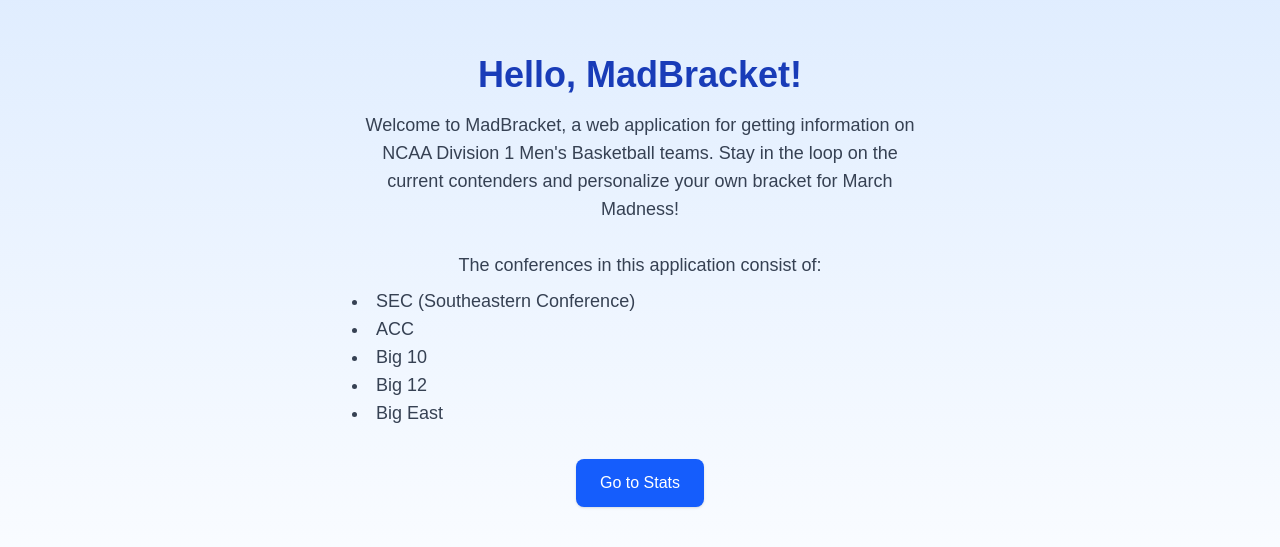
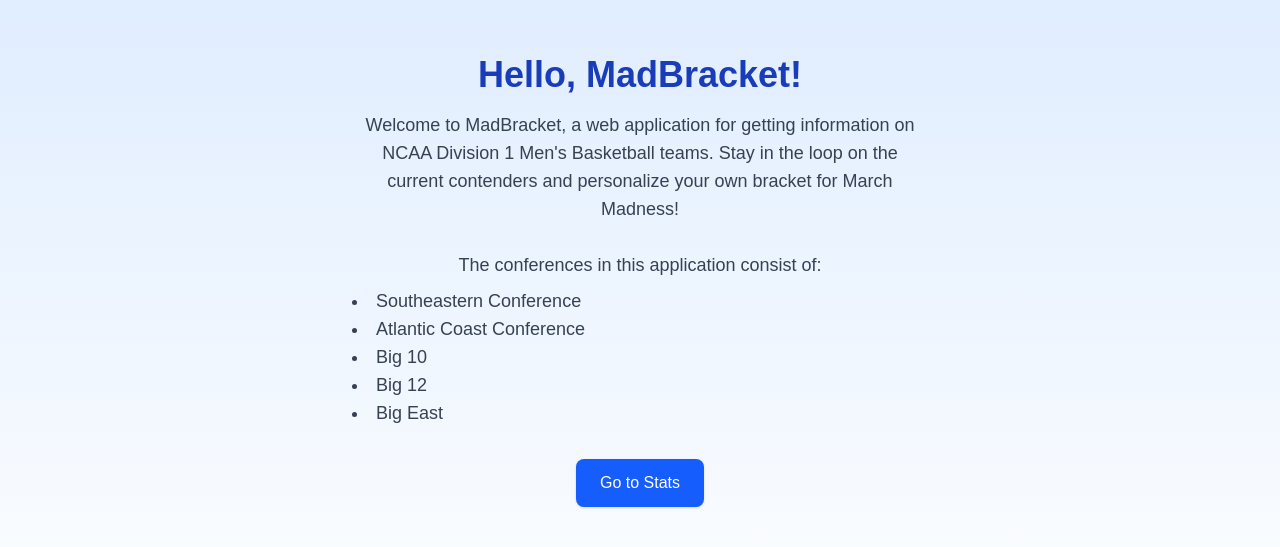
Before and after one commit to kennethsteuart/CS440-MadBracket, a Next.js app in the folder my-app/: page /welcome in a window 1280 px wide. Shown: the part 119-666 px from the top of the page. Built offline with nearby package versions, Linux system fonts and the light colour scheme.

Commit message:
Fixed welcome page

```diff
--- a/my-app/app/welcome/page.tsx
+++ b/my-app/app/welcome/page.tsx
@@ -13,8 +13,8 @@ export default function WelcomePage() {
 				<br />
 				<p>The conferences in this application consist of:</p>
 				<ul className="list-disc list-inside mt-2 text-left">
-					<li>SEC (Southeastern Conference)</li>
-					<li>ACC</li>
+					<li>Southeastern Conference</li>
+					<li>Atlantic Coast Conference</li>
 					<li>Big 10</li>
 					<li>Big 12</li>
 					<li>Big East</li>
```
